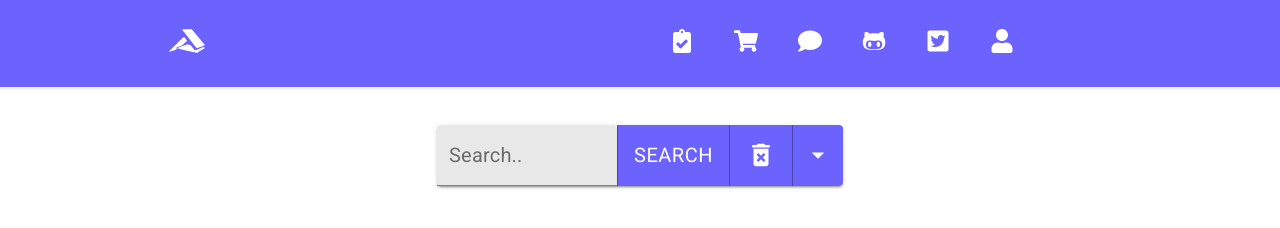
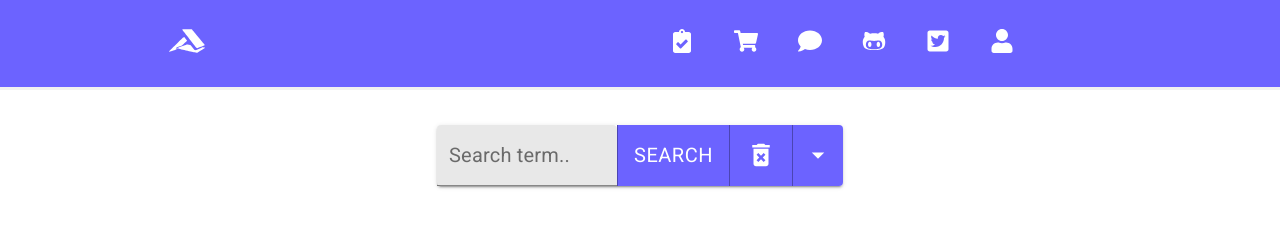
Before and after one commit to rnied137/Front, a React (Create React App) app: page /users in a window 1280 px wide. Shown: the top 228 px of the page. Built offline with nearby package versions, Linux system fonts and the light colour scheme.

Commit message:
filter users and instant search

```diff
--- a/src/Components/Navbar/MyNavbar.js
+++ b/src/Components/Navbar/MyNavbar.js
@@ -17,9 +17,7 @@ const Nav = styled.nav`
 	letter-spacing: 1px;
 
 
-	Burger {
-		align-self:center;
-	}
+
 	.logo {
 		padding: 15px 0;
 		color: white;
@@ -28,7 +26,6 @@ const Nav = styled.nav`
 	}
 
 	li {
-		padding: 18px 10px;
 	}
 
 	li a {
--- a/src/Components/Navbar/RightNavbar.js
+++ b/src/Components/Navbar/RightNavbar.js
@@ -34,6 +34,8 @@ const UI = styled.ul`
   }
 
   li:hover {
+    padding: 25px 10px;
+
     color: white;
     text-decoration: none;
     border-bottom: 1px solid white;
--- a/src/Components/Users.js
+++ b/src/Components/Users.js
@@ -9,6 +9,7 @@ import ArrowDropDownIcon from "@material-ui/icons/ArrowDropDown";
 
 import DeleteForeverIcon from "@material-ui/icons/DeleteForever";
 import Autocomplete from "@material-ui/lab/Autocomplete";
+import Skeleton from "@material-ui/lab/Skeleton";
 
 import COLORS from "../colors";
 
@@ -37,8 +38,7 @@ const StyledForm = styled.div`
       background: ${COLORS.primary};
     }
 
-
-      TextField{
+    TextField {
       min-width: 150px;
     }
 
@@ -111,6 +111,7 @@ const Users = () => {
   const [name, setName] = useState("Username");
   const [users, setUsers] = useState(UsersArray);
   const [showedUsers, setShowedUsers] = useState(UsersArray);
+  const [loading, setLoading] = useState(true);
   const anchorRef = React.useRef(null);
   console.log(users);
 
@@ -125,6 +126,22 @@ const Users = () => {
     },
   });
 
+  const filterUsers = (event) => {
+    const tab = [];
+    const searchUser = event.currentTarget.value;
+    if (searchUser === null || searchUser === "") setShowedUsers(users);
+    else {
+      showedUsers.filter((user) => {
+        if (user.name.includes(searchUser)) tab.push(user);
+      });
+      setShowedUsers(tab);
+    }
+  };
+
+  React.useEffect(() => {
+    setLoading(false);
+  }, []);
+
   return (
     <React.Fragment>
       <StyledForm>
@@ -132,8 +149,6 @@ const Users = () => {
           <Grid item xs={12} justify="center" alignItems="center">
             <form>
               <MuiThemeProvider theme={theme}>
-
-
                 <ButtonGroup
                   variant="contained"
                   color="primary"
@@ -144,16 +159,19 @@ const Users = () => {
                     id="free-solo-demo"
                     disableClearable
                     freeSolo
-                options={users.map((option)=> option.name)}
-                renderInput={(params) =>(
-                <TextField {...params}
+                    options={users.map((option) => option.name)}
+                    renderInput={(params) => (
+                      <TextField
+                        onChange={filterUsers}
+                        {...params}
                         className="text-field"
                         id="filled-basic"
                         variant="filled"
-                  label="Search.."
-                  InputProps={{...params.InputProps, type:'search'}}
+                        label="Search term.."
+                        InputProps={{ ...params.InputProps, type: "search" }}
                         autoComplete="true"
-                />)}
+                      />
+                    )}
                   />
                   <Button variant="contained" color="primary">
                     Search
@@ -173,7 +191,7 @@ const Users = () => {
               </MuiThemeProvider>
             </form>
           </Grid>
-          {users.map((user) => {
+          {showedUsers.map((user) => {
             return (
               <Grid item xs={4}>
                 {" "}
```
Lines whose indentation alone changed are shown as unchanged.
